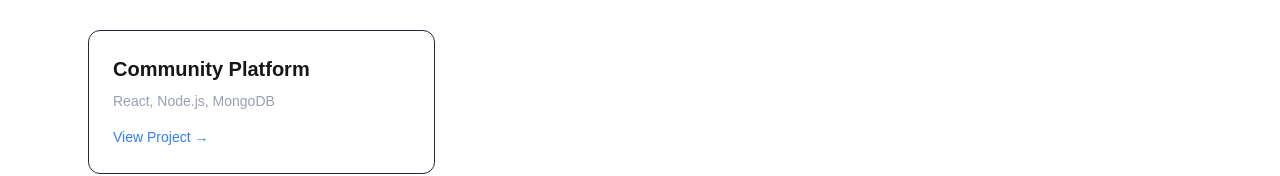
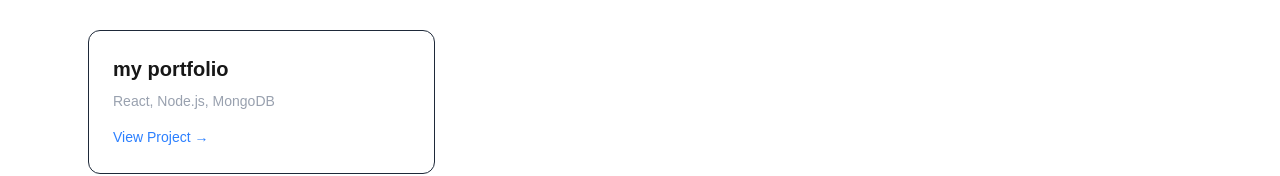
Before and after one commit to wajid-meraj/My-Portfolio, a Next.js app: page /projects in a window 1280 px wide. Shown: the part 507-683 px from the top of the page. Built offline with nearby package versions, Linux system fonts and the light colour scheme.

Commit message:
modified

```diff
--- a/src/app/projects/page.js
+++ b/src/app/projects/page.js
@@ -19,7 +19,7 @@ export default function Projects() {
       link: "#",
     },
     {
-      title: "Community Platform",
+      title: " my portfolio",
       tech: "React, Node.js, MongoDB",
       link: "#",
     },
```
